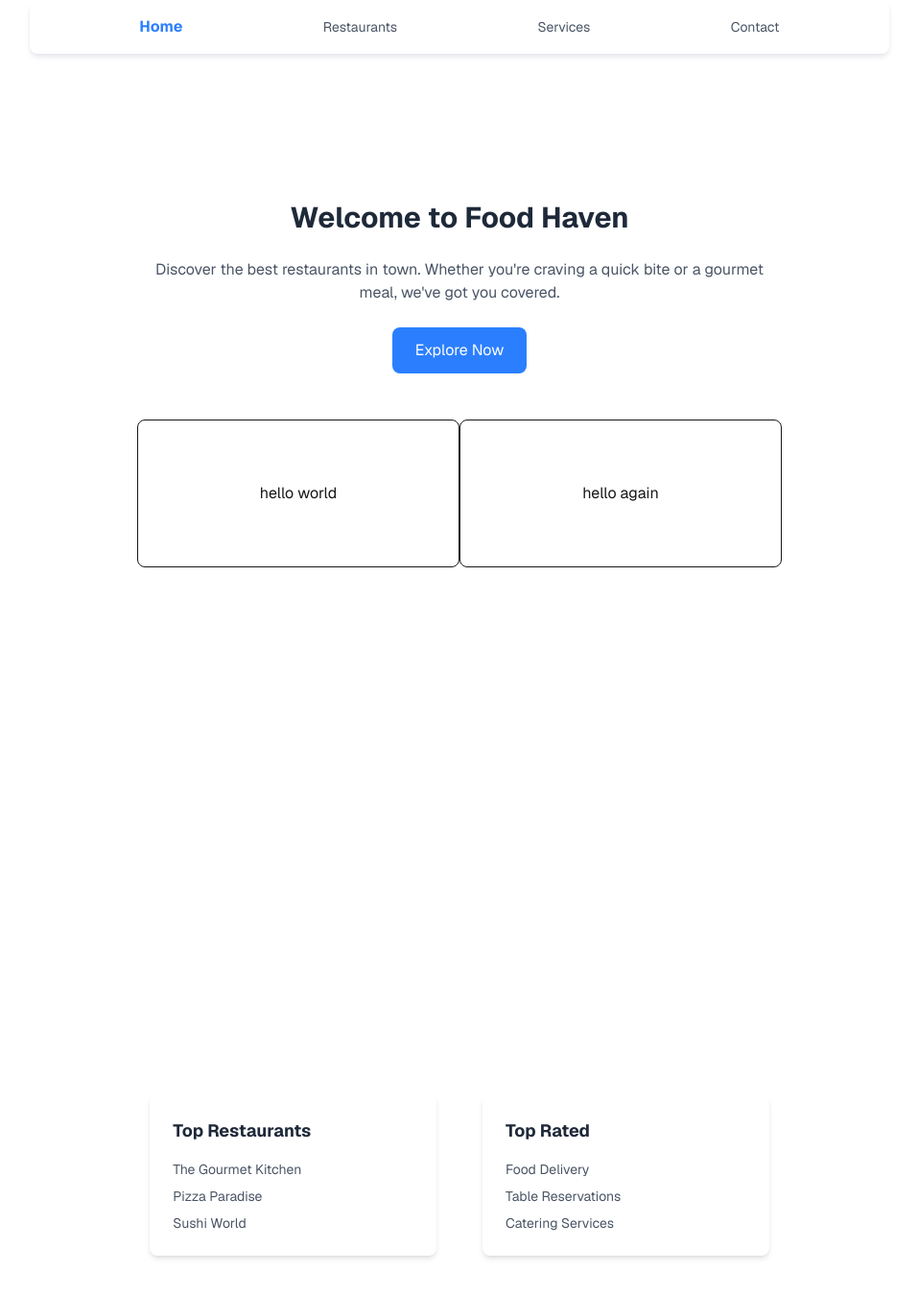
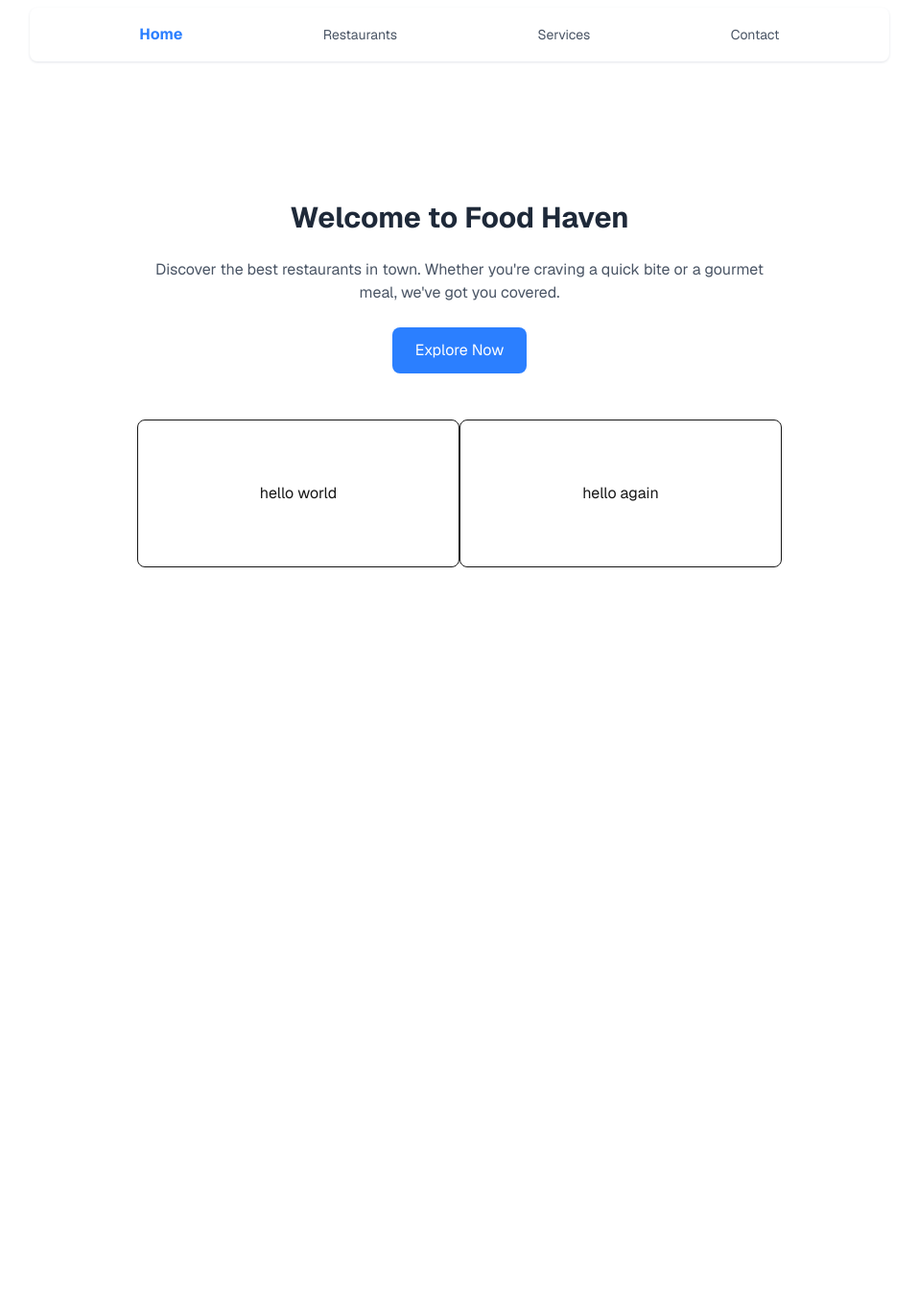
Before and after one commit to Dagem21/norrest, a Next.js app: page / in a window 1280 px wide. Shown: the top 1350 px of the page at 96% size, without its empty margins (161-1118 px from the left). After the commit the page ends 800 px from the top, so only its background shows below. Built offline with nearby package versions, Linux system fonts and the light colour scheme.

Commit message:
first commit

```diff
--- a/app/page.tsx
+++ b/app/page.tsx
@@ -1,7 +1,7 @@
 export default function Home() {
     return (
-        <div className="flex flex-col flex-1 items-center font-sans dark:bg-gray-800">
-            <div className="w-full max-w-4xl py-4 rounded-lg shadow-md shadow-gray-200 dark:bg-gray-800 dark:shadow-gray-700 fixed bg-white">
+        <div className="h-screen overflow-y-scroll snap-y snap-mandatory font-sans dark:bg-gray-800">
+            <div className="w-full max-w-4xl py-4 rounded-lg shadow-sm shadow-gray-200 dark:bg-gray-800 dark:shadow-gray-700 fixed top-2 left-1/2 -translate-x-1/2 bg-white">
                 <ul className="flex items-center justify-evenly gap-8 w-full max-w-4xl">
                     <li className="text-md font-bold text-blue-500 dark:text-gray-200 cursor-pointer">
                         Home
@@ -17,7 +17,7 @@ export default function Home() {
                     </li>
                 </ul>
             </div>
-            <div className="flex flex-col items-center justify-center w-full h-screen bg-cover bg-center rounded-lg">
+            <div className="h-screen snap-start flex flex-col items-center justify-center w-full bg-cover bg-center rounded-lg">
                 <div>
                     <div className="flex flex-col items-center gap-6">
                         <h1 className="text-3xl font-bold text-gray-800 dark:text-gray-200">
@@ -41,7 +41,8 @@ export default function Home() {
                     </div>
                 </div>
             </div>
-            <div className="flex flex-col items-center justify-center w-full h-screen bg-cover bg-center rounded-lg dark:bg-gray-200">
+            <div className="h-screen snap-start flex flex-col items-center justify-center w-full bg-cover bg-center rounded-lg bg-gray-800 dark:bg-gray-200">
+                <div>
                     <div className="flex flex-wrap items-center justify-center mt-12 gap-8 w-full max-w-4xl">
                         <div className="w-full sm:w-1/2 lg:w-1/3 bg-white dark:bg-gray-700 rounded-lg shadow-md p-6 mx-2">
                             <h2 className="text-lg font-bold text-gray-800 dark:text-gray-200 mb-4">
@@ -78,5 +79,6 @@ export default function Home() {
                     </div>
                 </div>
             </div>
+        </div>
     );
 }
--- /dev/null
+++ b/components/pageSection.tsx
@@ -0,0 +1,25 @@
+"use client";
+
+import useIsVisible from "@/hooks/useIsVisible";
+import { useRef } from "react";
+
+export const PageSection = ({ title, bgColor }: { title: string; bgColor: string }) => {
+    const sectionRef = useRef(null);
+    const isVisible = useIsVisible(sectionRef);
+
+    return (
+        <section
+            ref={sectionRef}
+            className={`h-screen flex items-center justify-center snap-start ${bgColor}`}
+        >
+            <div
+                className={`
+                    transition-all duration-1000 ease-out transform
+                    ${isVisible ? "opacity-100 translate-y-0" : "opacity-0 translate-y-20"}
+                `}
+            >
+                <h1 className="text-6xl font-bold text-white">{title}</h1>
+            </div>
+        </section>
+    );
+};
--- /dev/null
+++ b/hooks/useIsVisible.tsx
@@ -0,0 +1,20 @@
+"use client";
+
+import { useEffect, useRef, useState } from "react";
+
+// This hook returns a ref and a boolean (isVisible)
+function useIsVisible(ref: any) {
+    const [isIntersecting, setIntersecting] = useState(false);
+
+    useEffect(() => {
+        const observer = new IntersectionObserver(([entry]) =>
+            setIntersecting(entry.isIntersecting),
+        );
+        if (ref.current) observer.observe(ref.current);
+        return () => observer.disconnect();
+    }, [ref]);
+
+    return isIntersecting;
+}
+
+export default useIsVisible;
```
Lines whose indentation alone changed are shown as unchanged.
